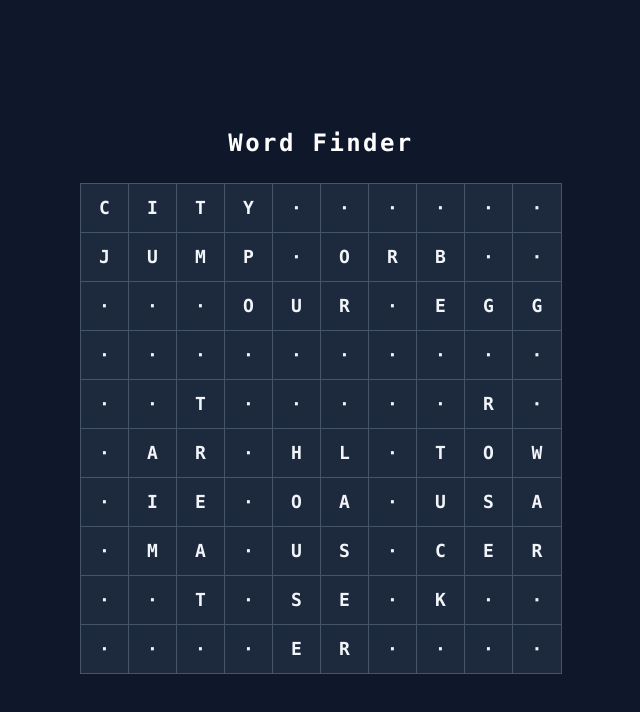
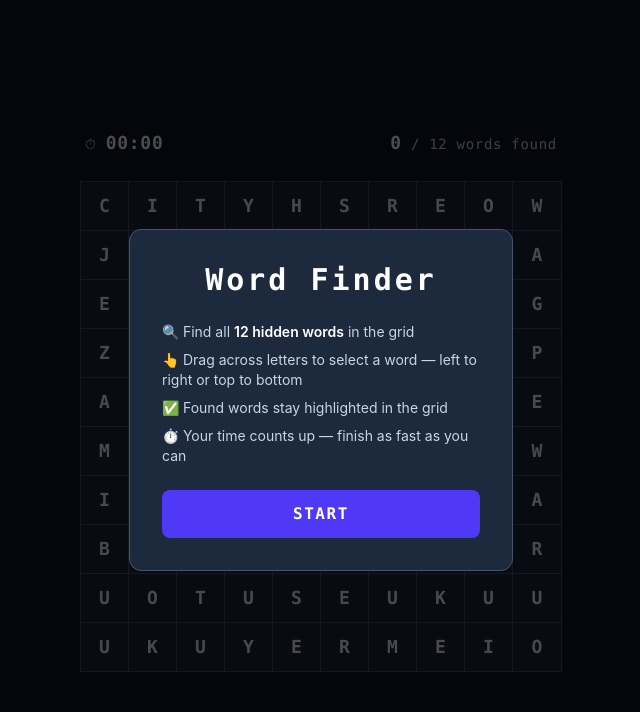
Before and after one commit to SilviuIordache/react-word-finder, a React (Vite) app: page / in a window 1280 px wide. Shown: the top 712 px of the page, without its empty margins (319-959 px from the left). Built offline with nearby package versions, Linux system fonts and the light colour scheme.

Commit message:
feat: implement game start modal, HUD, and timer functionality

```diff
--- a/src/App.jsx
+++ b/src/App.jsx
@@ -1,13 +1,40 @@
+import { useState, useEffect } from 'react';
+import { generateWordSet } from './words';
 import WordGrid from './WordGrid';
+import StartModal from './StartModal';
+import GameHUD from './GameHUD';
 import './App.css';
 
 export default function App() {
+  const [wordSet] = useState(() => generateWordSet());
+  const [gameStarted, setGameStarted] = useState(false);
+  const [elapsedTime, setElapsedTime] = useState(0);
+  const [foundWords, setFoundWords] = useState(new Set());
+
+  useEffect(() => {
+    if (!gameStarted) return;
+    const interval = setInterval(() => {
+      setElapsedTime(t => t + 1);
+    }, 1000);
+    return () => clearInterval(interval);
+  }, [gameStarted]);
+
   return (
     <div className="min-h-screen bg-slate-900 flex flex-col items-center justify-center gap-6">
-      <h1 className="text-white text-2xl font-bold font-mono tracking-widest">
-        Word Finder
-      </h1>
-      <WordGrid />
+      {!gameStarted && (
+        <StartModal
+          totalWords={wordSet.size}
+          onStart={() => setGameStarted(true)}
+        />
+      )}
+
+      <GameHUD
+        elapsedTime={elapsedTime}
+        foundCount={foundWords.size}
+        totalWords={wordSet.size}
+      />
+
+      <WordGrid wordSet={wordSet} />
     </div>
   );
 }
--- /dev/null
+++ b/src/GameHUD.jsx
@@ -0,0 +1,19 @@
+function formatTime(seconds) {
+  const m = Math.floor(seconds / 60).toString().padStart(2, '0');
+  const s = (seconds % 60).toString().padStart(2, '0');
+  return `${m}:${s}`;
+}
+
+export default function GameHUD({ elapsedTime, foundCount, totalWords }) {
+  return (
+    <div className="flex items-center justify-between w-full max-w-[480px] px-1">
+      <div className="font-mono text-slate-300 text-sm tracking-wider">
+        ⏱ <span className="text-white text-lg font-bold">{formatTime(elapsedTime)}</span>
+      </div>
+      <div className="font-mono text-slate-300 text-sm tracking-wider">
+        <span className="text-white text-lg font-bold">{foundCount}</span>
+        <span> / {totalWords} words found</span>
+      </div>
+    </div>
+  );
+}
--- /dev/null
+++ b/src/StartModal.jsx
@@ -0,0 +1,27 @@
+export default function StartModal({ totalWords, onStart }) {
+  return (
+    <div className="fixed inset-0 bg-black/70 flex items-center justify-center z-50">
+      <div className="bg-slate-800 border border-slate-600 rounded-xl p-8 max-w-sm w-full mx-4 flex flex-col gap-6">
+        <div className="text-center">
+          <h1 className="text-3xl font-bold font-mono tracking-widest text-white">
+            Word Finder
+          </h1>
+        </div>
+
+        <ul className="text-slate-300 text-sm flex flex-col gap-2">
+          <li>🔍 Find all <span className="text-white font-semibold">{totalWords} hidden words</span> in the grid</li>
+          <li>👆 Drag across letters to select a word — left to right or top to bottom</li>
+          <li>✅ Found words stay highlighted in the grid</li>
+          <li>⏱ Your time counts up — finish as fast as you can</li>
+        </ul>
+
+        <button
+          onClick={onStart}
+          className="bg-indigo-600 hover:bg-indigo-500 text-white font-bold font-mono py-3 rounded-lg tracking-widest transition-colors"
+        >
+          START
+        </button>
+      </div>
+    </div>
+  );
+}
--- a/src/WordGrid.jsx
+++ b/src/WordGrid.jsx
@@ -1,40 +1,19 @@
 import { useState } from 'react';
-import commonWords from './commonWords.json';
 import { isValidWord } from './validator';
 
 const GRID_SIZE = 10;
 
-// ─── Word set generation ──────────────────────────────────────────────────────
+// ─── Grid population ──────────────────────────────────────────────────────────
 
-function getRandomWord(letterCount) {
-  const pool = commonWords[letterCount];
-  return pool[Math.floor(Math.random() * pool.length)];
+const VOWELS = 'AEIOU';
+const CONSONANTS = 'BCDFGHJKLMNPQRSTVWXYZ';
+const VOWEL_PROBABILITY = 0.5;
+
+function randomFiller() {
+  return Math.random() < VOWEL_PROBABILITY
+    ? VOWELS[Math.floor(Math.random() * VOWELS.length)]
+    : CONSONANTS[Math.floor(Math.random() * CONSONANTS.length)];
 }
-
-function generateWordSet() {
-  const wordSet = new Set();
-
-  const targets = [
-    { count: 5, length: 3 },
-    { count: 4, length: 4 },
-    { count: 3, length: 5 },
-  ];
-
-  for (const { count, length } of targets) {
-    let added = 0;
-    while (added < count) {
-      const word = getRandomWord(length);
-      if (!wordSet.has(word)) {
-        wordSet.add(word);
-        added++;
-      }
-    }
-  }
-
-  return wordSet;
-}
-
-// ─── Grid population ──────────────────────────────────────────────────────────
 
 function buildGrid(wordSet) {
   // Start with an empty grid of nulls
@@ -78,16 +57,20 @@ function buildGrid(wordSet) {
     }
   }
 
+  // Fill remaining empty cells with weighted random letters
+  for (let r = 0; r < GRID_SIZE; r++) {
+    for (let c = 0; c < GRID_SIZE; c++) {
+      if (grid[r][c] === null) grid[r][c] = randomFiller();
+    }
+  }
+
   return grid;
 }
 
 // ─── Component ────────────────────────────────────────────────────────────────
 
-export default function WordGrid() {
-  const [grid] = useState(() => {
-    const wordSet = generateWordSet();
-    return buildGrid(wordSet);
-  });
+export default function WordGrid({ wordSet }) {
+  const [grid] = useState(() => buildGrid(wordSet));
 
   return (
     <div className="border border-slate-600 divide-y divide-slate-600">
@@ -98,7 +81,7 @@ export default function WordGrid() {
               key={colIndex}
               className="w-12 h-12 flex items-center justify-center bg-slate-800 text-lg font-bold text-slate-100 font-mono select-none cursor-default"
             >
-              {letter ?? '·'}
+              {letter}
             </div>
           ))}
         </div>
--- /dev/null
+++ b/src/words.js
@@ -0,0 +1,29 @@
+import commonWords from './commonWords.json';
+
+function getRandomWord(letterCount) {
+  const pool = commonWords[letterCount];
+  return pool[Math.floor(Math.random() * pool.length)];
+}
+
+export function generateWordSet() {
+  const wordSet = new Set();
+
+  const targets = [
+    { count: 5, length: 3 },
+    { count: 4, length: 4 },
+    { count: 3, length: 5 },
+  ];
+
+  for (const { count, length } of targets) {
+    let added = 0;
+    while (added < count) {
+      const word = getRandomWord(length);
+      if (!wordSet.has(word)) {
+        wordSet.add(word);
+        added++;
+      }
+    }
+  }
+
+  return wordSet;
+}
```
